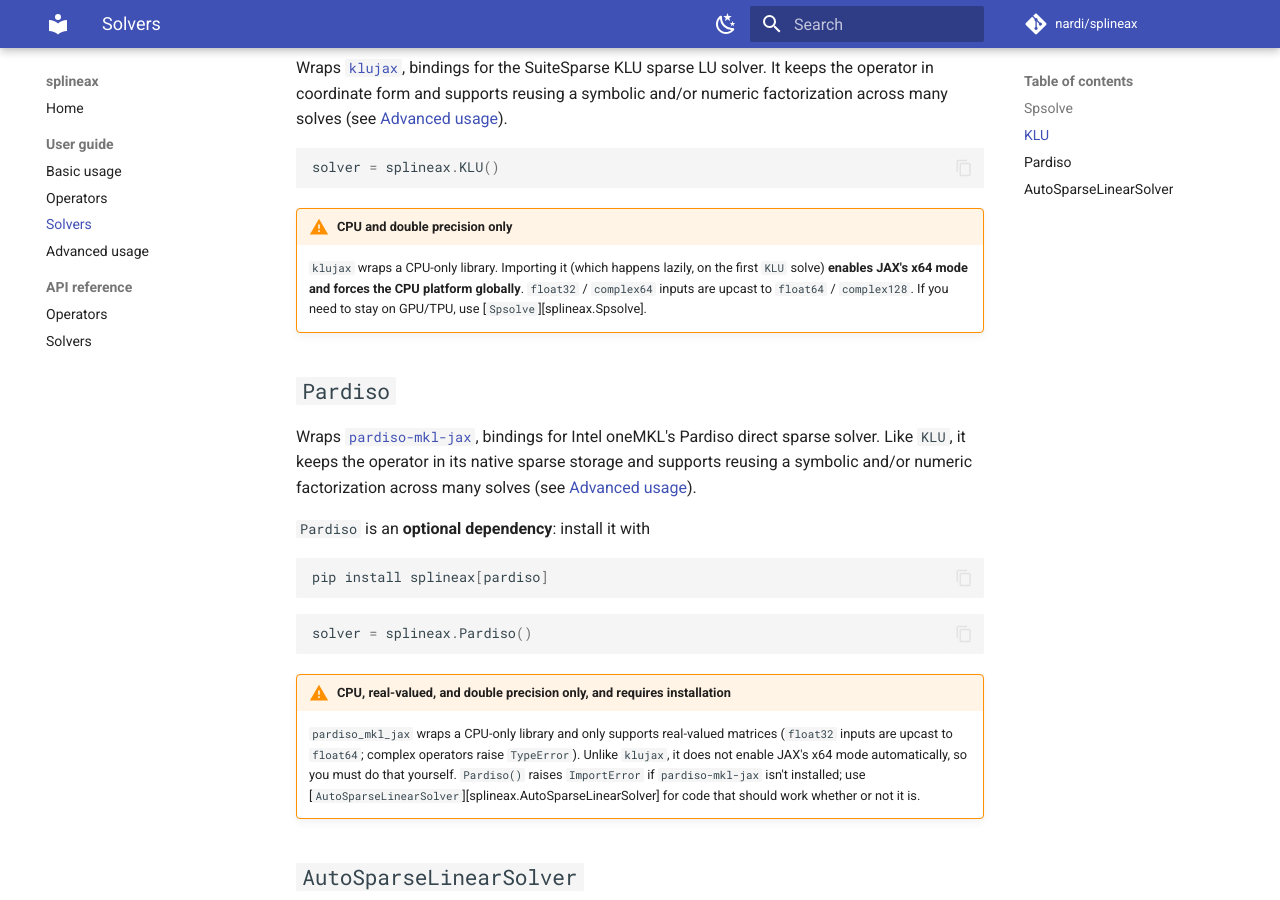
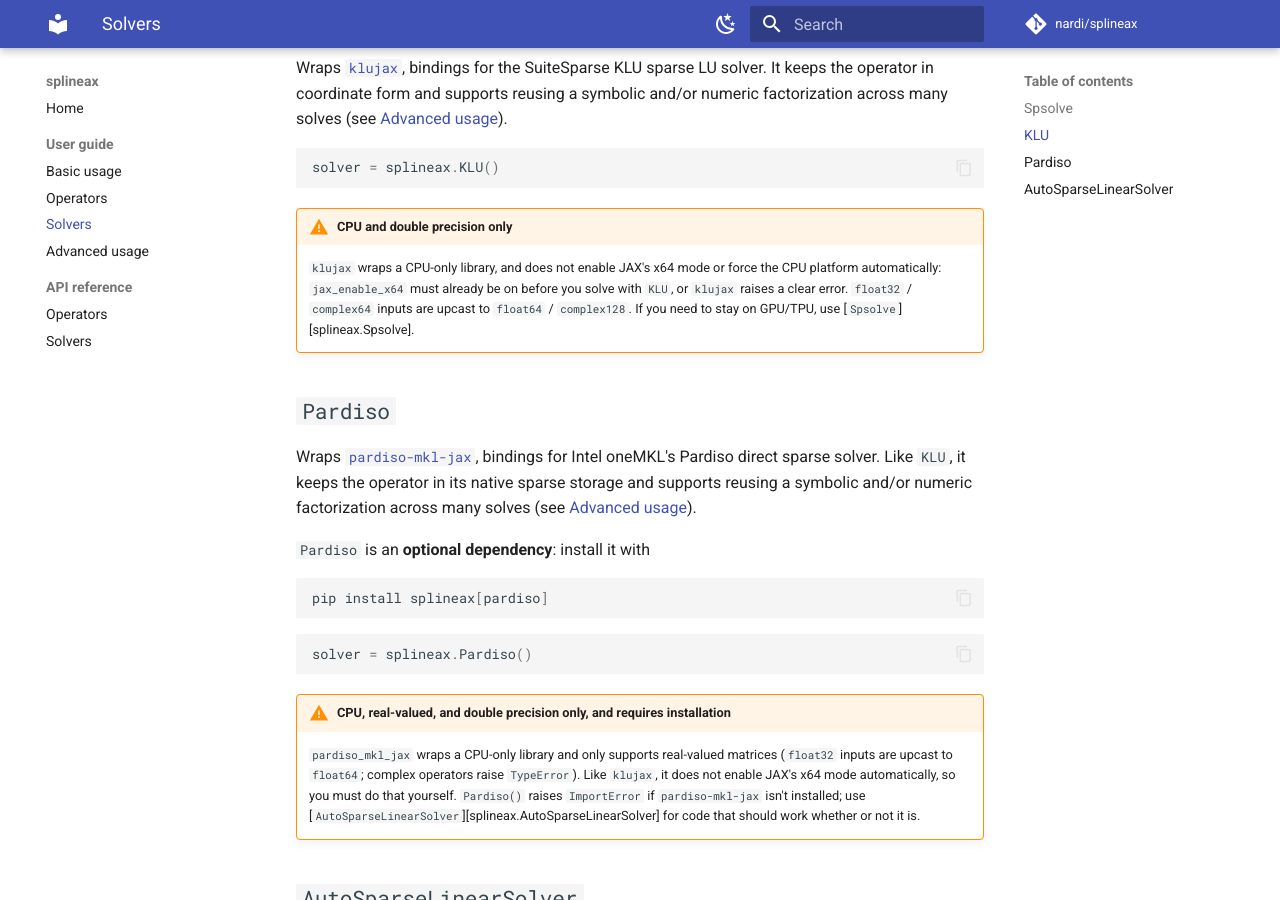
Before and after one commit to nardi/splineax, an MkDocs documentation site: the page built from docs/guide/solvers.md, in a window 1280 px wide and 900 px high, scrolled down 1102 px. Built offline with MkDocs 1.6.1 and Material for MkDocs 9.7.7, drawn with Linux system fonts in a browser that asks for light colours; comment, search, counter and statistics services are not loaded.

Commit message:
Stop claiming klujax auto-enables x64; scope it explicitly in tests
klujax no longer enables JAX's x64 mode (or forces the CPU platform) as an
import side effect -- it now requires the caller to have already enabled it,
raising a clear error otherwise, matching pardiso_mkl_jax's behavior. Update
the docs/docstrings that described the old auto-enabling behavior, and add a
shared enable_x64 fixture so every test that solves through KLU/Pardiso scopes
jax.enable_x64(True) explicitly, instead of relying on a stray module-level
config mutation (or, for test_solvers.py, nothing at all).

Co-Authored-By: Claude Sonnet 5 <noreply@anthropic.com>
Claude-Session: https://claude.ai/code/session_01Dhjwop6BQPc5XTYygihFJo

```diff
--- a/docs/guide/solvers.md
+++ b/docs/guide/solvers.md
@@ -44,10 +44,11 @@ solver = splineax.KLU()
 
 !!! warning "CPU and double precision only"
 
-    `klujax` wraps a CPU-only library. Importing it (which happens lazily, on the first
-    `KLU` solve) **enables JAX's x64 mode and forces the CPU platform globally**.
-    `float32` / `complex64` inputs are upcast to `float64` / `complex128`. If you need to
-    stay on GPU/TPU, use [`Spsolve`][splineax.Spsolve].
+    `klujax` wraps a CPU-only library, and does not enable JAX's x64 mode or force the
+    CPU platform automatically: `jax_enable_x64` must already be on before you solve
+    with `KLU`, or `klujax` raises a clear error. `float32` / `complex64` inputs are
+    upcast to `float64` / `complex128`. If you need to stay on GPU/TPU, use
+    [`Spsolve`][splineax.Spsolve].
 
 ## `Pardiso`
 
@@ -69,11 +70,11 @@ solver = splineax.Pardiso()
 !!! warning "CPU, real-valued, and double precision only, and requires installation"
 
     `pardiso_mkl_jax` wraps a CPU-only library and only supports real-valued matrices
-    (`float32` inputs are upcast to `float64`; complex operators raise `TypeError`).
-    Unlike `klujax`, it does not enable JAX's x64 mode automatically, so you must do
-    that yourself. `Pardiso()` raises `ImportError` if `pardiso-mkl-jax` isn't
-    installed; use [`AutoSparseLinearSolver`][splineax.AutoSparseLinearSolver] for code
-    that should work whether or not it is.
+    (`float32` inputs are upcast to `float64`; complex operators raise `TypeError`). Like
+    `klujax`, it does not enable JAX's x64 mode automatically, so you must do that
+    yourself. `Pardiso()` raises `ImportError` if `pardiso-mkl-jax` isn't installed; use
+    [`AutoSparseLinearSolver`][splineax.AutoSparseLinearSolver] for code that should work
+    whether or not it is.
 
 ## `AutoSparseLinearSolver`
 
```
Also changed, not shown: 8 other files.
